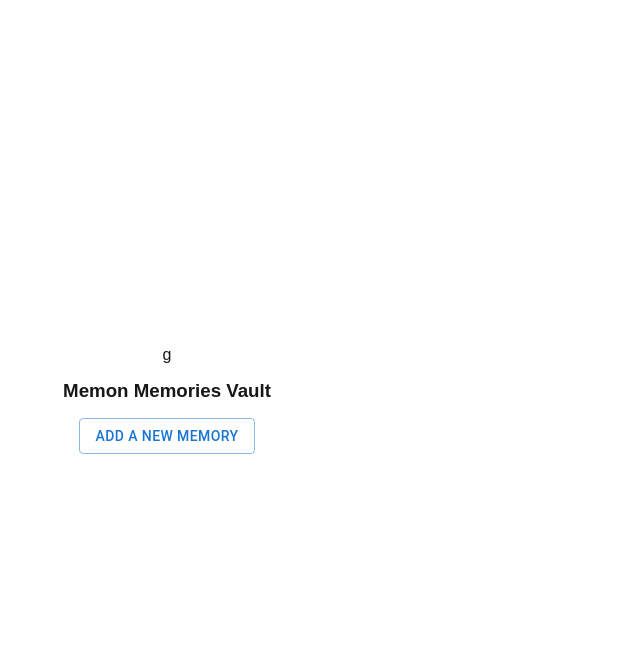
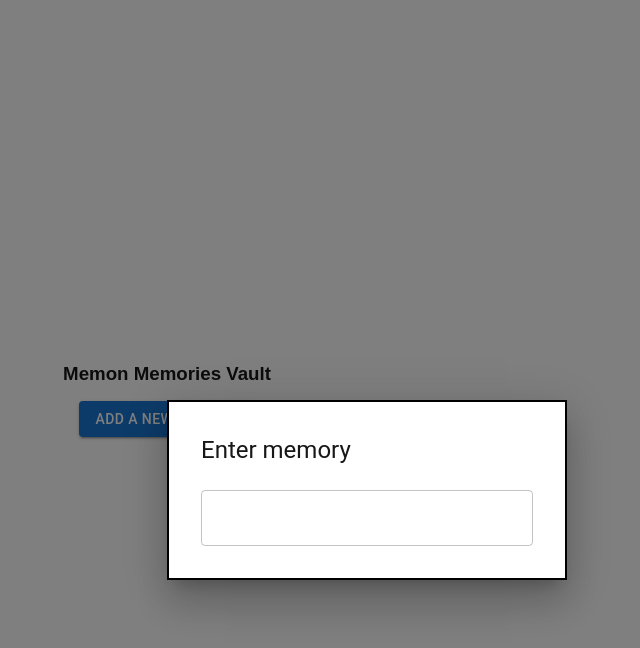
Before and after one commit to srauf24/Memon-Memories-Vault, a Next.js app in the folder memon-voice-vault/: page / in a window 1280 px wide. Both pictures are taken after a click on the button "ADD A NEW MEMORY". Shown: the top 648 px of the page, without its empty margins (473-1113 px from the left). Built offline with nearby package versions, Linux system fonts and the light colour scheme.

Commit message:
added text to modal

```diff
--- a/memon-voice-vault/app/page.js
+++ b/memon-voice-vault/app/page.js
@@ -30,9 +30,14 @@ const MemonMemoryVault = () => {
       justifyContent="center"
       alignItems="center"
       gap={2}
-    >g
+    >
       <h3> Memon Memories Vault</h3>
-      <Button variant="outlined">
+      <Button
+        variant="contained"
+        onClick={() => {
+          setOpen(true);
+        }}
+      >
         <Typography variant="button">Add a new memory</Typography>{" "}
       </Button>
       <Modal
@@ -55,10 +60,14 @@ const MemonMemoryVault = () => {
             display="flex"
             flexDirection="column"
             gap={3}
-          ></Box>
+          >
+            <Typography variant="h5"> Enter memory </Typography>
+            <TextField> </TextField>
+          </Box>
         </Fade>
       </Modal>
     </Box>
   );
 };
+// eslint-disable-next-line no-undef
 export default dynamic(() => Promise.resolve(MemonMemoryVault), { ssr: false });
```
